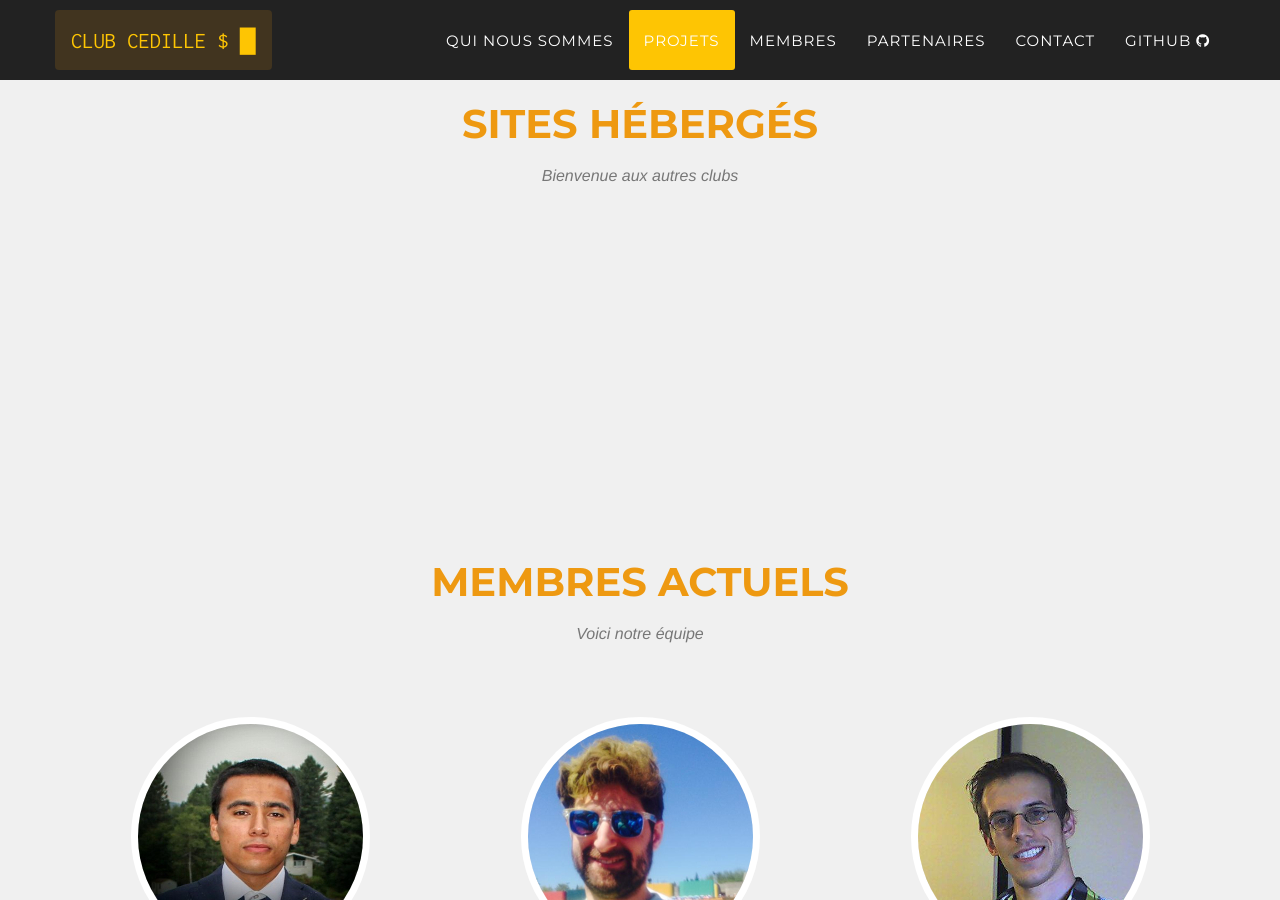
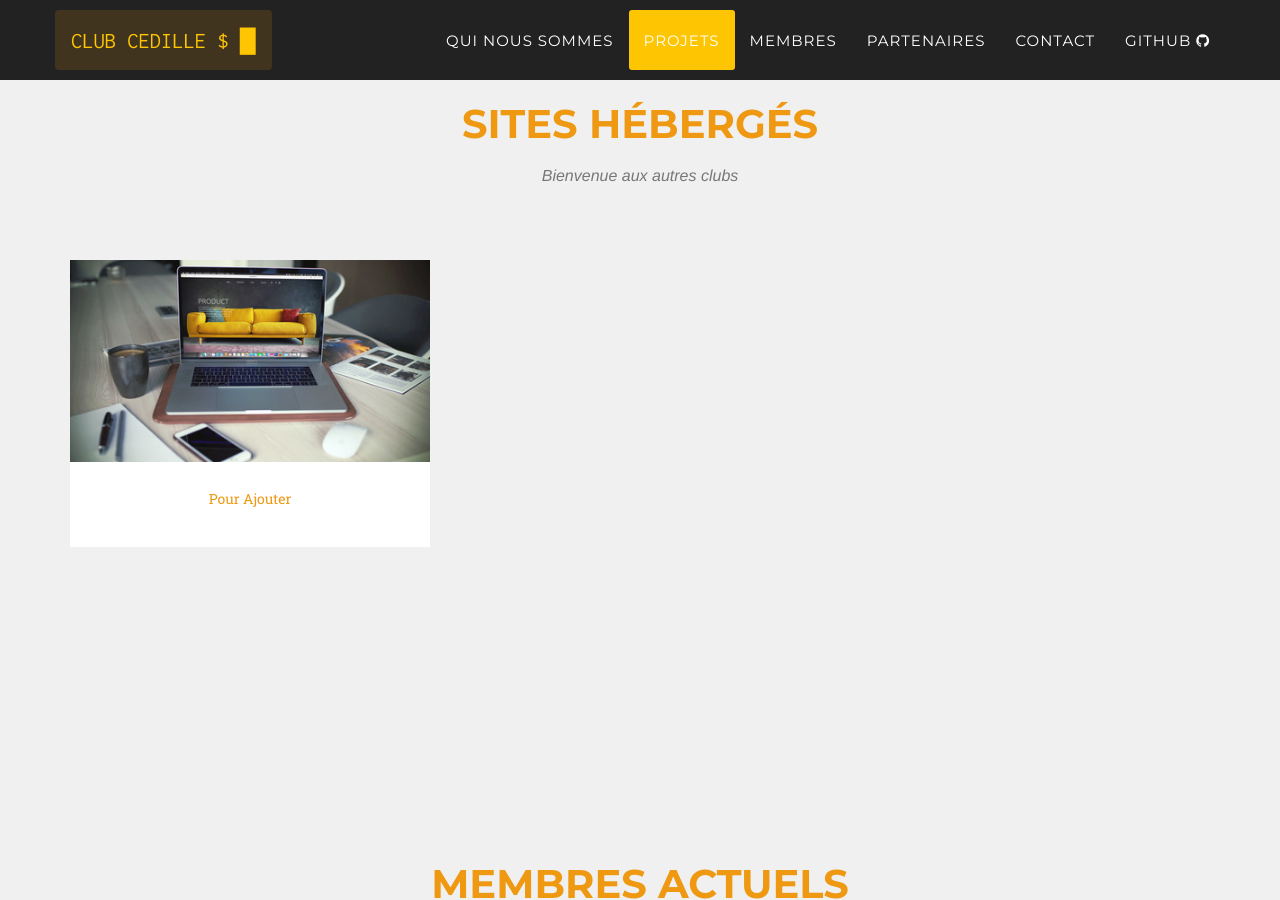
Before and after one commit to ClubCedille/clubcedille.github.io, a Jekyll site: the page built from index.html, in a window 1280 px wide and 900 px high, scrolled down 3136 px. Built offline with Jekyll 4.4.1, drawn with Linux system fonts in a browser that asks for light colours; some web fonts are replaced.

Commit message:
Début du PR avancement de l'ajout de nouveau site web

```diff
--- a/_includes/css/agency.css
+++ b/_includes/css/agency.css
@@ -381,7 +381,7 @@ section h3.section-subheading {
     opacity: 1;
 }
 
-#portfolio .portfolio-item .portfolio-link .portfolio-hover .portfolio-hover-content {
+#portfolio .portfolio-item .portfolio-link .portfolio-hover .portfolio-hover-content, #sites .site-item .site-link .site-hover .site-hover-content {
     position: absolute;
     top: 50%;
     width: 100%;
--- a/_includes/modals.html
+++ b/_includes/modals.html
@@ -41,3 +41,44 @@
         </div>
     </div>
 {% endfor %}
+
+ <div class="site-modal modal fade" id="siteModal" tabindex="-1" role="dialog" aria-hidden="true">
+   <div class="modal-content">
+     <div class="close-modal" data-dismiss="modal">
+       <div class="lr">
+         <div class="rl">
+         </div>
+       </div>
+     </div>
+     <div class="container">
+       <div class="row">
+         <div class="col-lg-8 col-lg-offset-2">
+           <div class="modal-body">
+             {{project.content}}
+             <ul class="list-inline item-details">
+               {% if project.client %}
+               <li>Client:
+                 <strong>{{ project.client }}
+                 </strong>
+               </li>
+               {% endif %}
+               {% if project.date %}
+               <li>Date:
+                 <strong>{{ project.projectDate }}
+                 </strong>
+               </li>
+               {% endif %}
+               {% if project.category %}
+               <li>Type:
+                 <strong>{{ project.category }}
+                 </strong>
+               </li>
+               {% endif %}
+             </ul>
+             <button type="button" class="btn btn-default" data-dismiss="modal"><i class="fa fa-times"></i> Close</button>
+           </div>
+         </div>
+       </div>
+     </div>
+   </div>
+ </div>
--- a/_includes/sites_grid.html
+++ b/_includes/sites_grid.html
@@ -1,5 +1,6 @@
 <!-- Portfolio Grid Section -->
-    <section id="sites" class="bg-light-gray">
+    <link rel="stylesheet" href="../css/style.scss">
+<section id="sites" class="bg-light-gray">
         <div class="container">
             <div class="row">
                 <div class="col-lg-12 text-center">
@@ -18,6 +19,19 @@
                     </div>
                 </div>
               {% endfor %}
+              <div class=" col-md-4 col-sm-6  site-item">
+                <a href="#siteModal" class="site-link" data-toggle="modal">
+                  <div class="site-hover portfolio-hover">
+                    <div class="site-hover-content portfolio-hover-content">
+                      <i class="fa fa-plus fa-3x"></i>
+                    </div>
+                  </div>
+                  <img src="/img/sites/votre_site_thumb.jpg" alt="Votre site" class="img-responsive">
+                </a>
+                <div class="site-caption">
+                  <p>Pour Ajouter</p>
+                </div>
+              </div>
             </div>
         </div>
     </section>
--- /dev/null
+++ b/_sites/canoe.etsmtl.ca.markdown
@@ -0,0 +1,6 @@
+---
+thumb: canoe_thumb.jpg
+alt: canoe.etsmtl.ca
+href: http://canoe.etsmtl.ca/
+name: CANOË DE BÉTON
+---
```
Also changed, not shown: _includes/css/main.css (+13 -11 lines), img/sites/canoe_thumb.jpg (added), img/sites/votre_site_thumb.jpg (added).
